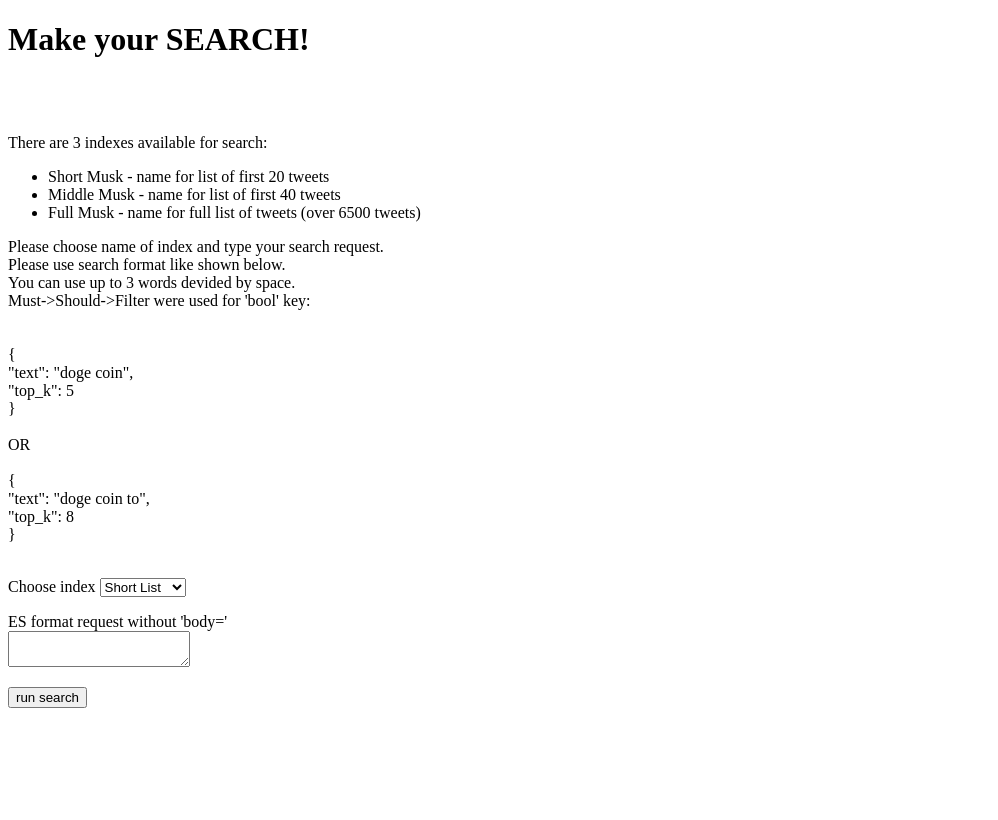
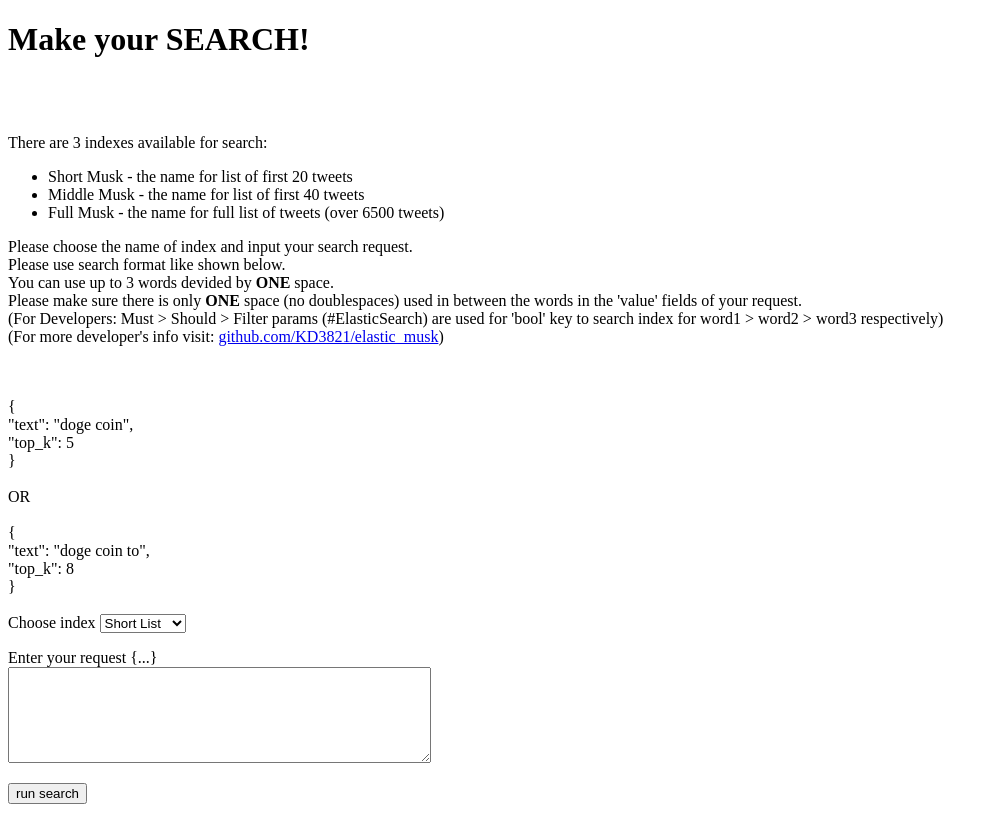
Before and after one commit to KD3821/elastic_musk, a Flask app: page /search in a window 1280 px wide. Shown: the whole page, without its empty margins (0-998 px from the left). Before the commit the page ends 708 px from the top, so only its background shows below. Run offline with Flask 2, Linux system fonts and the light colour scheme.

Commit message:
some template update done

```diff
--- a/forms.py
+++ b/forms.py
@@ -6,5 +6,5 @@
 
 class SearchForm(FlaskForm):
     name_s = StringField("Choose index", validators=[DataRequired()])
-    body_s = TextAreaField("ES format request without 'body='", validators=[DataRequired()])
+    body_s = TextAreaField("Enter your request {...}", validators=[DataRequired()])
     submit = SubmitField("run search")
--- a/templates/search.html
+++ b/templates/search.html
@@ -4,12 +4,15 @@
 <br><br><br>
 There are 3 indexes available for search:
 <ul>
-    <li>Short Musk - name for list of first 20 tweets</li>
-    <li>Middle Musk - name for list of first 40 tweets</li>
-    <li>Full Musk - name for full list of tweets (over 6500 tweets)</li>
+    <li>Short Musk - the name for list of first 20 tweets</li>
+    <li>Middle Musk - the name for list of first 40 tweets</li>
+    <li>Full Musk - the name for full list of tweets (over 6500 tweets)</li>
 </ul>
-<p>Please choose name of index and type your search request.<br>
-Please use search format like shown below.<br>You can use up to 3 words devided by space.<br>Must->Should->Filter were used for 'bool' key:<br>
+<p>Please choose the name of index and input your search request.<br>
+Please use search format like shown below.<br>You can use up to 3 words devided by <b>ONE</b> space.<br>
+Please make sure there is only <b>ONE</b> space (no doublespaces) used in between the words in the 'value' fields of your request.<br>
+(For Developers: Must > Should > Filter params (#ElasticSearch) are used for 'bool' key to search index for word1 > word2 > word3 respectively)<br>
+(For more developer's info visit: <a href="https://github.com/KD3821/elastic_musk" target="_blank">github.com/KD3821/elastic_musk</a>)</p>
 <br>
 <br>
 {<br>
@@ -35,7 +38,7 @@
     </select>
 
 <!--    <p>{{ form.name_s.label }}<br>{{ form.name_s }}</p>-->
-    <p>{{ form.body_s.label }}<br>{{ form.body_s }}</p>
+    <p>{{ form.body_s.label }}<br>{{ form.body_s(rows=6, cols=50) }}</p>
 
     <p> {{ form.submit }}</p>
 
```
